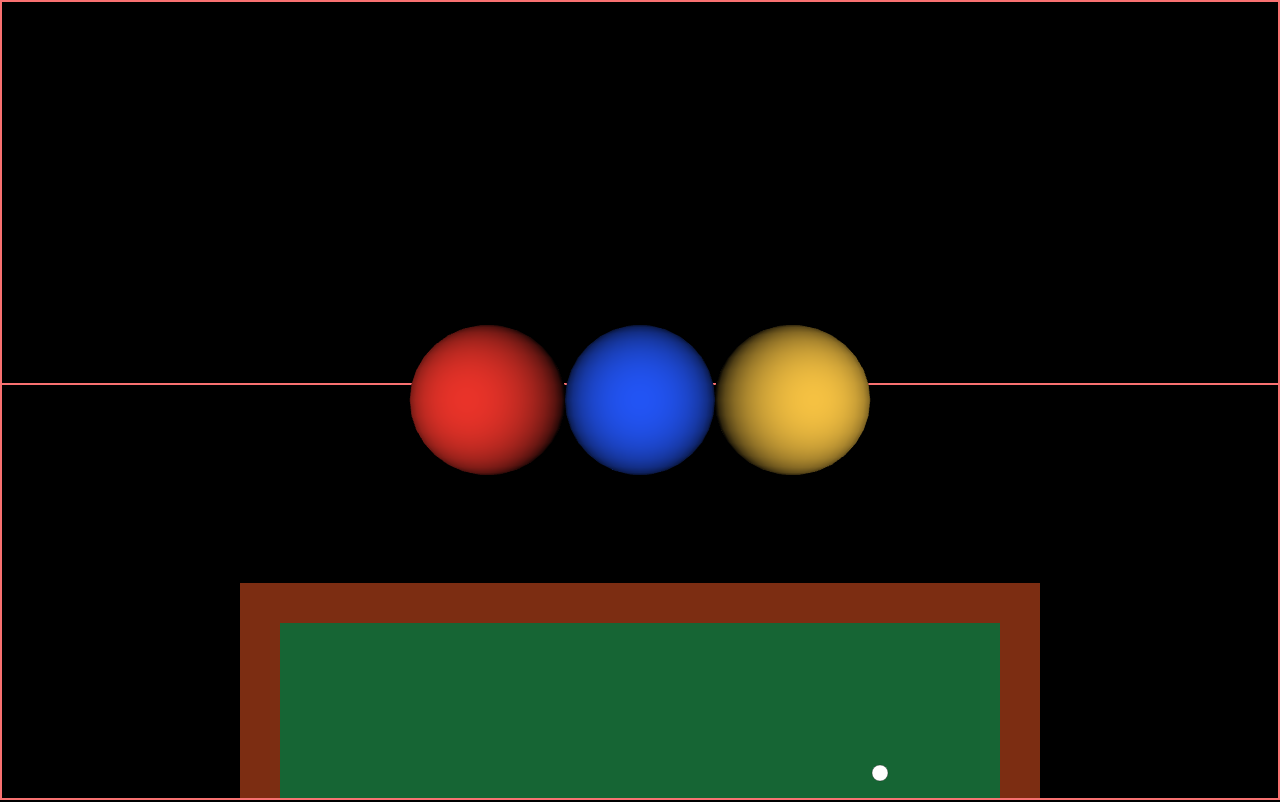
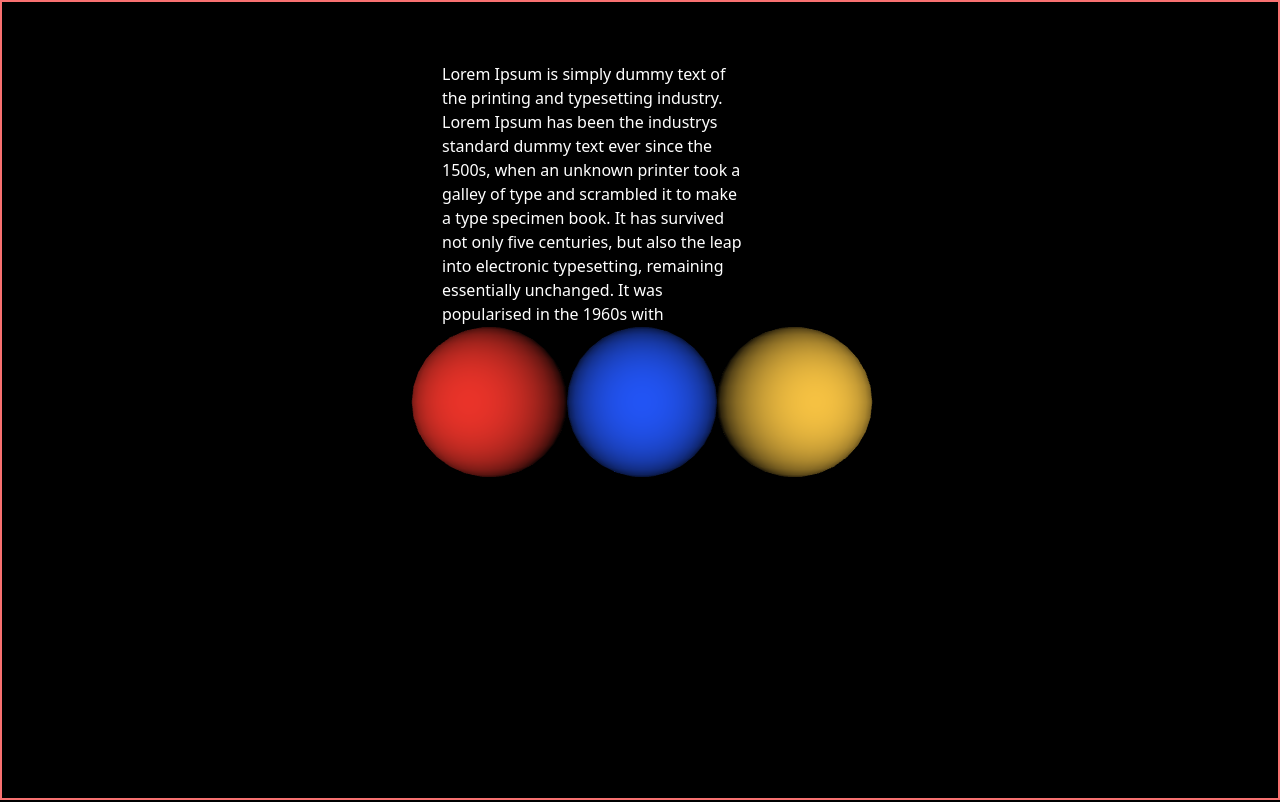
Before and after one commit to mateuszmigas/cuebreakers-website, a Next.js app: page / in a window 1280 px wide. Built offline with nearby package versions, Linux system fonts and the light colour scheme; no server answers.

Commit message:
snapping

```diff
--- a/components/mainSection.tsx
+++ b/components/mainSection.tsx
@@ -7,7 +7,11 @@ const defaultHeight = "h-screen";
 const createSphere = (color: number) => {
   const geometry = new THREE.SphereGeometry(1);
   const material = new THREE.MeshLambertMaterial({ color });
-  return new THREE.Mesh(geometry, material);
+  const mesh = new THREE.Mesh(geometry, material);
+  mesh.scale.x = 1;
+  mesh.scale.y = 1;
+  mesh.scale.z = 1;
+  return mesh;
 };
 
 export const MainSectionNew = (props: { pageProgress: number }) => {
@@ -17,6 +21,8 @@ export const MainSectionNew = (props: { pageProgress: number }) => {
     camera: THREE.Camera;
     renderer: THREE.WebGLRenderer;
   }>({} as any);
+
+  console.log("pageProgress", props.pageProgress);
 
   useEffect(() => {
     if (!htmlRef.current) {
@@ -100,9 +106,12 @@ export const MainSectionNew = (props: { pageProgress: number }) => {
       )
       .forEach((child, index) => {
         // if (child instanceof THREE.Mesh) {
-        child.scale.x = 1 / (props.pageProgress + 1);
-        child.scale.y = 1 / (props.pageProgress + 1);
-        child.scale.z = 1 / (props.pageProgress + 1);
+        console.log("changing scale", props.pageProgress);
+
+        const newScale = Math.max(1 - props.pageProgress, 0.1);
+        child.scale.x = newScale;
+        child.scale.y = newScale;
+        child.scale.z = newScale;
         // }
       });
     renderer.render(scene, camera);
@@ -113,7 +122,7 @@ export const MainSectionNew = (props: { pageProgress: number }) => {
     <div
       ref={htmlRef}
       style={{ zIndex: 3 }}
-      className={`${defaultHeight} sticky top-0 flex w-full flex-col items-center justify-center border-2 border-red-400 text-fuchsia-500`}
+      className={`absolute flex h-screen w-full flex-col border-2 border-red-400 text-fuchsia-500`}
     ></div>
   );
 };
--- a/components/tableSection.tsx
+++ /dev/null
@@ -1,43 +0,0 @@
-const defaultHeight = "h-screen";
-const baseX = 500;
-const baseY = 50;
-const calculatePos = (progress: number) => {
-  return {
-    x: baseX - progress * 2 * 400,
-    y: baseY + progress * 2 * 0,
-  };
-};
-
-export const TableSection = (props: { sectionProgress: number }) => {
-  const { sectionProgress } = props;
-
-  // console.log("table section", sectionProgress);
-
-  const normalizedProgress = sectionProgress;
-
-  // console.log(normalizedPro/ress);
-
-  const pos = calculatePos(normalizedProgress);
-
-  const transformWhite = `translate3d(${pos.x}px, ${pos.y}px, 0) scale(${0.1})`;
-
-  return (
-    <div
-      style={{ zIndex: 2 }}
-      className={`${defaultHeight} snap-child flex w-full items-center justify-center  border-2 border-red-400 `}
-    >
-      <div className="h-[400px] w-[800px] border-[40px] border-orange-900 bg-green-800">
-        <svg style={{ transform: transformWhite }} height="200" width="200">
-          <circle
-            cx="100"
-            cy="100"
-            r="80"
-            stroke="black"
-            strokeWidth="3"
-            fill="white"
-          />
-        </svg>
-      </div>
-    </div>
-  );
-};
--- a/pages/index.tsx
+++ b/pages/index.tsx
@@ -1,7 +1,6 @@
 import Head from "next/head";
 import { MainSection } from "@/components/mainSection";
 import { usePageScrollPercentage } from "@/components/hooks/usePageScrollPercentage";
-import { TableSection } from "@/components/tableSection";
 import NoSSR from "@/components/noSSR";
 import { useRef } from "react";
 
@@ -31,16 +30,24 @@ const Container = () => {
   const pageProgress = usePageScrollPercentage(mainRef);
   const pagesCount = 5;
 
+  console.log("pageProgress", pageProgress);
+
   return (
-    <main ref={mainRef} className="snappy h-full text-white">
+    <div className="relative h-screen w-screen">
       <MainSection pageProgress={pageProgress}></MainSection>
-      <TableSection
-        sectionProgress={pageProgress < 0.25 ? 0 : (pageProgress - 0.25) / 0.75}
-      ></TableSection>
-      <Section2></Section2>
-      <Section2></Section2>
-      <Section2></Section2>
-    </main>
+      {/* <div className="absolute h-screen w-full bg-red-300">Duppa</div> */}
+      <main
+        style={{ zIndex: 4 }}
+        ref={mainRef}
+        className="snappy absolute h-full w-full text-white"
+      >
+        <Section2></Section2>
+        <Section2></Section2>
+        <Section2></Section2>
+        <Section2></Section2>
+        <Section2></Section2>
+      </main>
+    </div>
   );
 };
 
```
